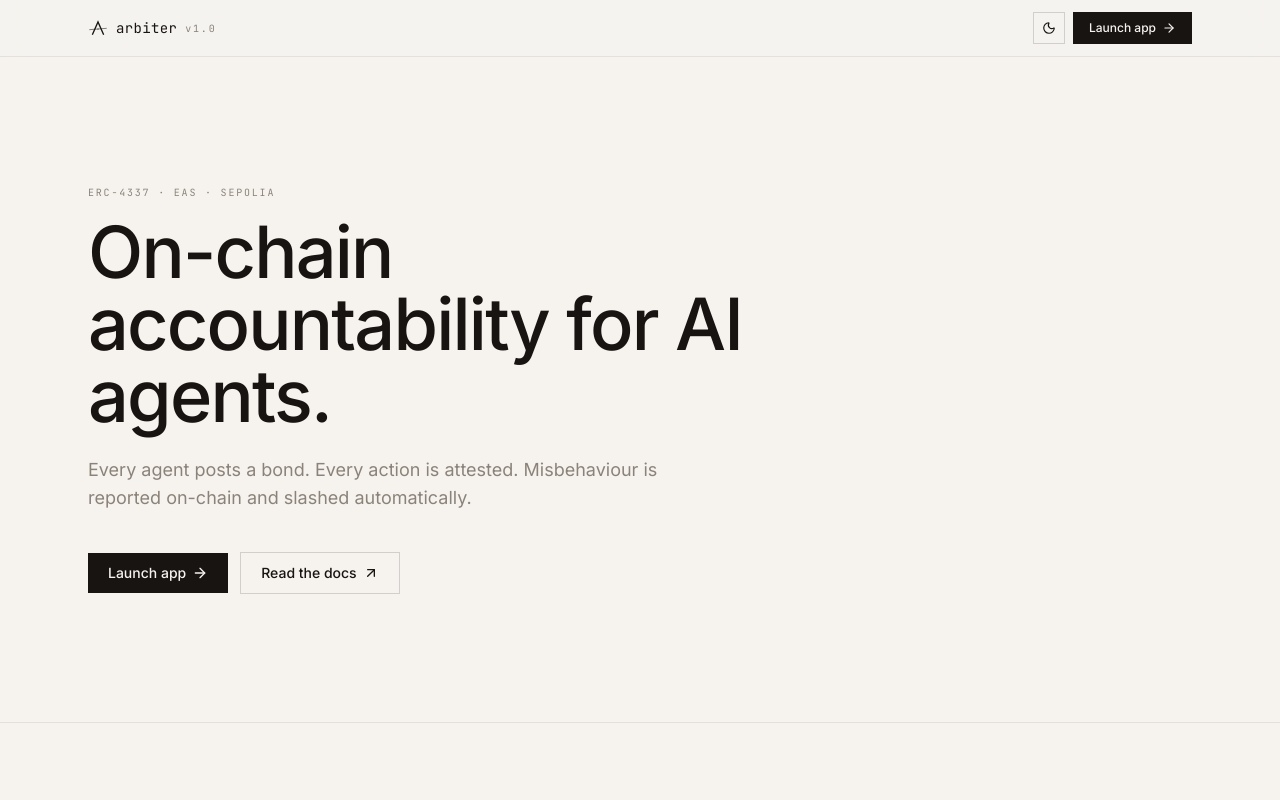
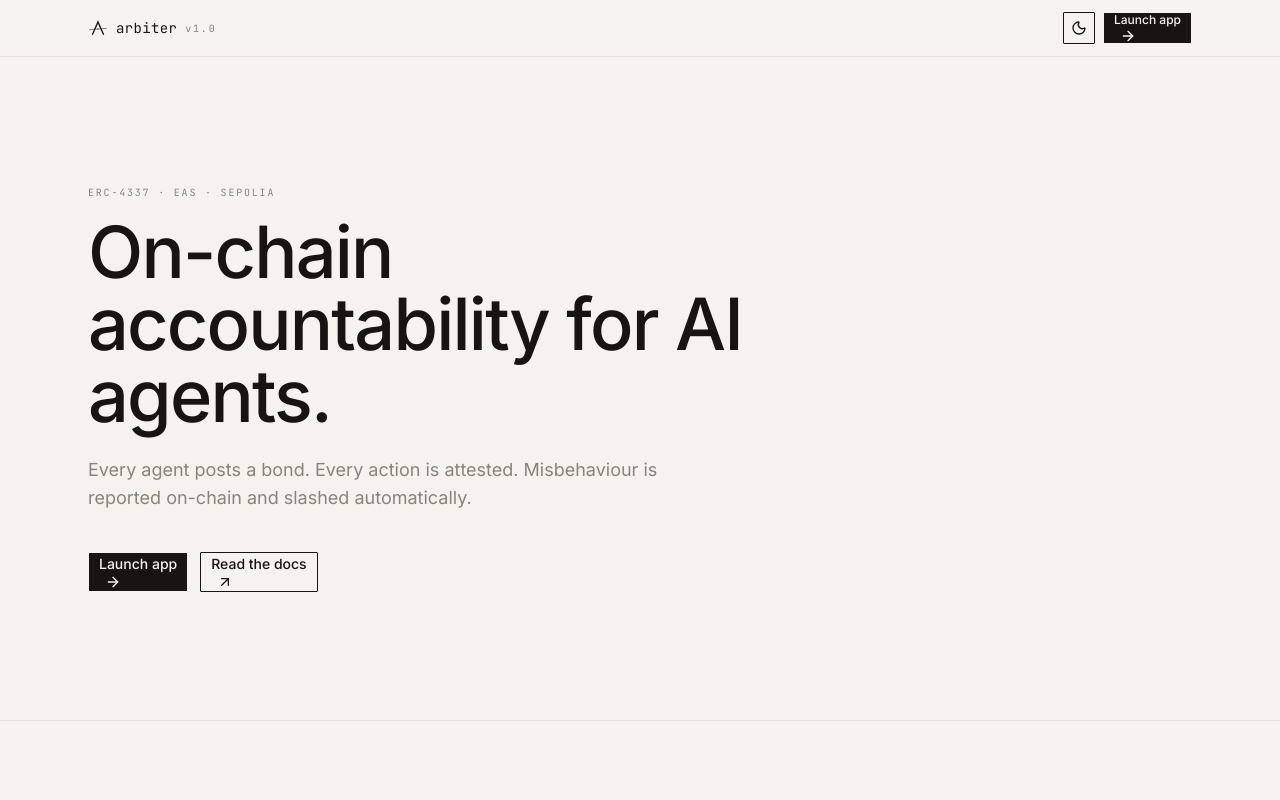
Before and after one commit to Hrishi75/Arbiter, a Next.js app in the folder frontend/: page / in a window 1280 px wide. Shown: the top 800 px of the page. Built offline with nearby package versions, Linux system fonts and the light colour scheme.

Commit message:
refactor(frontend): use shadcn Button primitives in landing CTAs

```diff
--- a/frontend/components/landing/hero.tsx
+++ b/frontend/components/landing/hero.tsx
@@ -1,5 +1,6 @@
 import Link from "next/link";
 import { ArrowRight, ArrowUpRight } from "lucide-react";
+import { Button } from "@/components/ui/button";
 
 export function Hero() {
   return (
@@ -19,20 +20,18 @@ export function Hero() {
         </p>
 
         <div className="mt-10 flex flex-wrap items-center gap-3">
-          <Link
-            href="/dashboard"
-            className="inline-flex items-center gap-1.5 bg-primary px-5 py-2.5 text-sm font-medium text-primary-foreground transition-opacity hover:opacity-90"
-          >
-            Launch app
-            <ArrowRight className="h-4 w-4" />
-          </Link>
-          <Link
-            href="https://github.com"
-            className="inline-flex items-center gap-1.5 border border-hairline-strong px-5 py-2.5 text-sm font-medium text-foreground transition-colors hover:bg-secondary"
-          >
-            Read the docs
-            <ArrowUpRight className="h-4 w-4" />
-          </Link>
+          <Button asChild size="lg">
+            <Link href="/dashboard">
+              Launch app
+              <ArrowRight className="ml-1.5 h-4 w-4" />
+            </Link>
+          </Button>
+          <Button asChild size="lg" variant="outline">
+            <Link href="https://github.com">
+              Read the docs
+              <ArrowUpRight className="ml-1.5 h-4 w-4" />
+            </Link>
+          </Button>
         </div>
       </div>
     </section>
--- a/frontend/components/landing/nav.tsx
+++ b/frontend/components/landing/nav.tsx
@@ -2,6 +2,7 @@ import Link from "next/link";
 import { ArrowRight } from "lucide-react";
 import { ArbiterMark } from "@/components/arbiter-mark";
 import { ThemeToggle } from "@/components/theme-toggle";
+import { Button } from "@/components/ui/button";
 
 export function Nav() {
   return (
@@ -17,13 +18,12 @@ export function Nav() {
 
         <div className="flex items-center gap-2">
           <ThemeToggle />
-          <Link
-            href="/dashboard"
-            className="inline-flex items-center gap-1.5 bg-primary px-4 py-2 text-xs font-medium text-primary-foreground transition-opacity hover:opacity-90"
-          >
-            Launch app
-            <ArrowRight className="h-3.5 w-3.5" />
-          </Link>
+          <Button asChild size="sm" className="text-xs font-medium">
+            <Link href="/dashboard">
+              Launch app
+              <ArrowRight className="ml-1.5 h-3.5 w-3.5" />
+            </Link>
+          </Button>
         </div>
       </div>
     </nav>
--- a/frontend/components/theme-toggle.tsx
+++ b/frontend/components/theme-toggle.tsx
@@ -3,6 +3,7 @@
 import * as React from "react";
 import { Moon, Sun } from "lucide-react";
 import { useTheme } from "next-themes";
+import { Button } from "@/components/ui/button";
 
 export function ThemeToggle() {
   const { resolvedTheme, setTheme } = useTheme();
@@ -13,17 +14,18 @@ export function ThemeToggle() {
   const isDark = resolvedTheme === "dark";
 
   return (
-    <button
-      type="button"
+    <Button
+      variant="outline"
+      size="icon"
       aria-label="Toggle theme"
       onClick={() => setTheme(isDark ? "light" : "dark")}
-      className="inline-flex h-8 w-8 items-center justify-center border border-hairline-strong text-foreground transition-colors hover:bg-secondary"
+      className="h-8 w-8"
     >
       {mounted ? (
         isDark ? <Sun className="h-3.5 w-3.5" /> : <Moon className="h-3.5 w-3.5" />
       ) : (
         <span className="h-3.5 w-3.5" />
       )}
-    </button>
+    </Button>
   );
 }
--- a/frontend/package.json
+++ b/frontend/package.json
@@ -21,6 +21,7 @@
     "react-dom": "^18",
     "shadcn": "^4.6.0",
     "tailwind-merge": "^3.5.0",
+    "tailwindcss-animate": "^1.0.7",
     "tw-animate-css": "^1.4.0",
     "viem": "^2.48.4",
     "wagmi": "^2.19.5"
```
Also changed, not shown: 1 other file (tests, documents, lock files or other folders).
